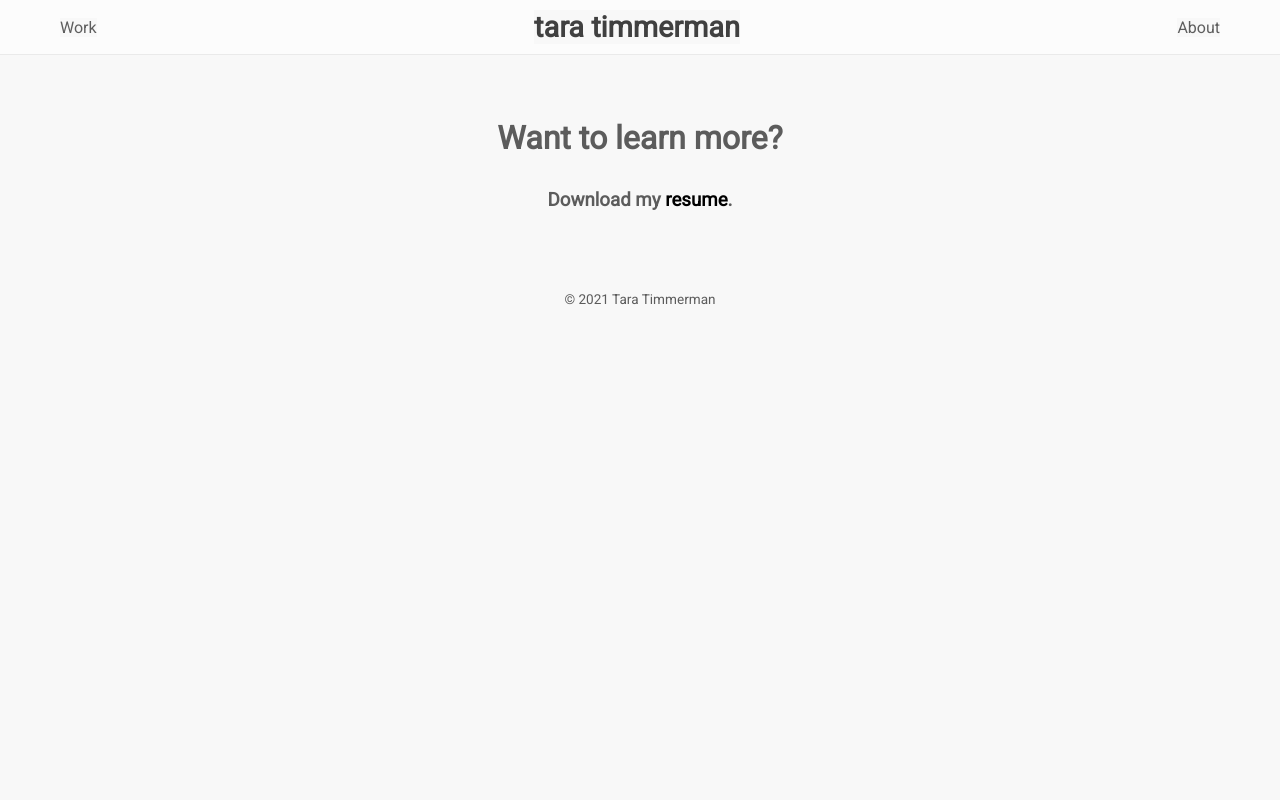
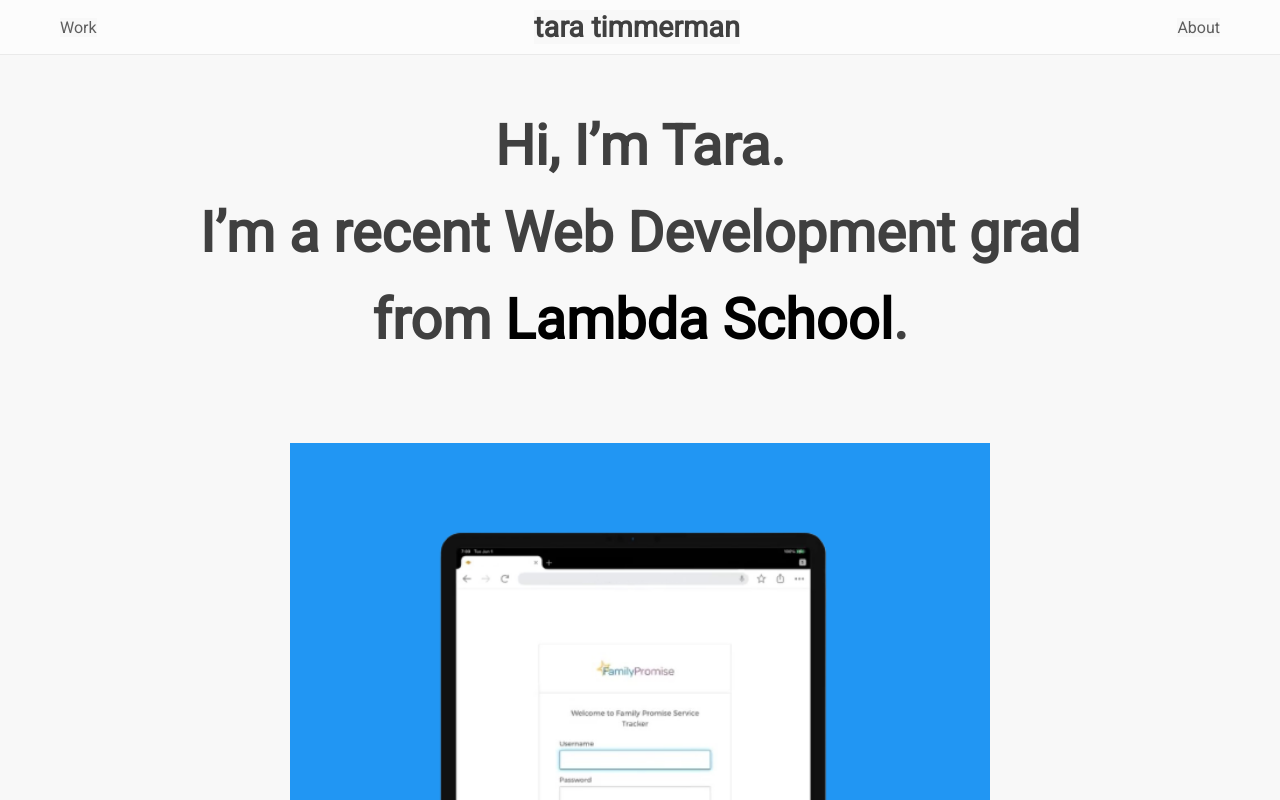
Before and after one commit to taratimmerman/portfolio, a React (Create React App) app in the folder tara-portfolio/: page / in a window 1280 px wide. Shown: the top 800 px of the page. Built offline with nearby package versions, Linux system fonts and the light colour scheme.

Commit message:
Build and style Home page

```diff
--- a/tara-portfolio/src/App.js
+++ b/tara-portfolio/src/App.js
@@ -1,21 +1,32 @@
+import { React, useState } from 'react';
 import './App.css';
+import Sidebar from './components/Sidebar';
 import Navbar from './components/Navbar';
 import Footer from './components/Footer';
 import About from './components/About';
 import Work from './components/Work';
+import Home from './components/Home';
 import {
   BrowserRouter as Router,
   Switch,
   Route
 } from "react-router-dom";
+import styled from 'styled-components';
 
 function App() {
+  const [ isOpen, setIsOpen ] = useState(false)
+
+  const toggle = () => {
+      setIsOpen(!isOpen)
+  }
+
   return (
     <Router>
 
       <>
 
-        <Navbar />
+      <Sidebar isOpen={isOpen} toggle={toggle} />
+      <Navbar toggle={toggle} />
 
         <Switch>
           <Route path="/about">
@@ -23,13 +34,15 @@ function App() {
           </Route>
 
           <Route path="/work">
-            <Work />
+            <WorkWrapper>
+              <StyledH3>Work</StyledH3>
+              <Work />
+            </WorkWrapper>
           </Route>
 
           <Route path="/">
-
+            <Home />
           </Route>
-
         </Switch>
 
         <Footer />
@@ -41,3 +54,17 @@ function App() {
 }
 
 export default App;
+
+// STYLED COMPONENTS BELOW:
+
+const WorkWrapper = styled.div`
+    display: flex;
+    align-items: center;
+    justify-content: center;
+    flex-direction: column;
+`;
+
+const StyledH3 = styled.h3`
+    margin: 5rem 0;
+    color: #404040;
+`;
--- a/tara-portfolio/src/components/About.js
+++ b/tara-portfolio/src/components/About.js
@@ -46,7 +46,6 @@ const AboutContainer = styled.section`
     align-items: center;
     justify-content: center;
     flex-direction: column;
-    color: #404040;
     margin: 3rem 0 5rem 0;
 `;
 
@@ -86,7 +85,7 @@ const SocialsWrapper = styled.div`
 
 const SocialsLink = styled.a`
     text-decoration: none;
-    color: #404040;;
+    color: #404040;
     font-size: 1.5rem;
     padding: 10px;
 
--- /dev/null
+++ b/tara-portfolio/src/components/Home.js
@@ -0,0 +1,49 @@
+import React from 'react';
+import styled from 'styled-components';
+import Work from './Work';
+
+const Home = () => {
+    return (
+        <>
+        <GreetingWrapper>
+            <Greeting>Hi, I’m Tara.</Greeting>
+            <Greeting>I’m a recent Web Development grad</Greeting>
+            <Greeting>from <StyledLink href="https://lambdaschool.com/hire-from-lambda" target="_blank">Lambda School</StyledLink>.</Greeting>
+        </GreetingWrapper>
+        <Work />
+        </>
+    )
+};
+
+export default Home
+
+// STYLED COMPONENTS BELOW:
+
+const GreetingWrapper = styled.section`
+    display: flex;
+    align-items: center;
+    justify-content: center;
+    flex-direction: column;
+    margin: 3rem 0 5rem 0;
+`;
+
+const Greeting = styled.h1`
+    font-size: 3.5rem;
+    line-height: 1.55em;
+    color: #404040;
+
+    @media screen and (max-width: 768px) {
+        font-size: 2.5rem;
+        transition: 0.5s ease;
+    }
+
+    @media screen and (max-width: 500px) {
+        font-size: 2rem;
+        transition: 0.5s ease;
+    }
+`;
+
+const StyledLink = styled.a`
+    text-decoration: none;
+    color: black;
+`;
--- a/tara-portfolio/src/components/Work.js
+++ b/tara-portfolio/src/components/Work.js
@@ -8,7 +8,6 @@ import {
 const Work = () => {
     return (
         <WorkContainer>
-            <StyledH3>Work</StyledH3>
             <ProjectsWrapper>
                 <Link to="/family-promise">
                     <ProjectCard>
@@ -32,10 +31,6 @@ const WorkContainer = styled.section`
     flex-direction: column;
     color: #404040;
     margin: 3rem 0 5rem 0;
-`;
-
-const StyledH3 = styled.h3`
-    margin: 0 0 5rem 0;
 `;
 
 const ProjectsWrapper = styled.div`
```
